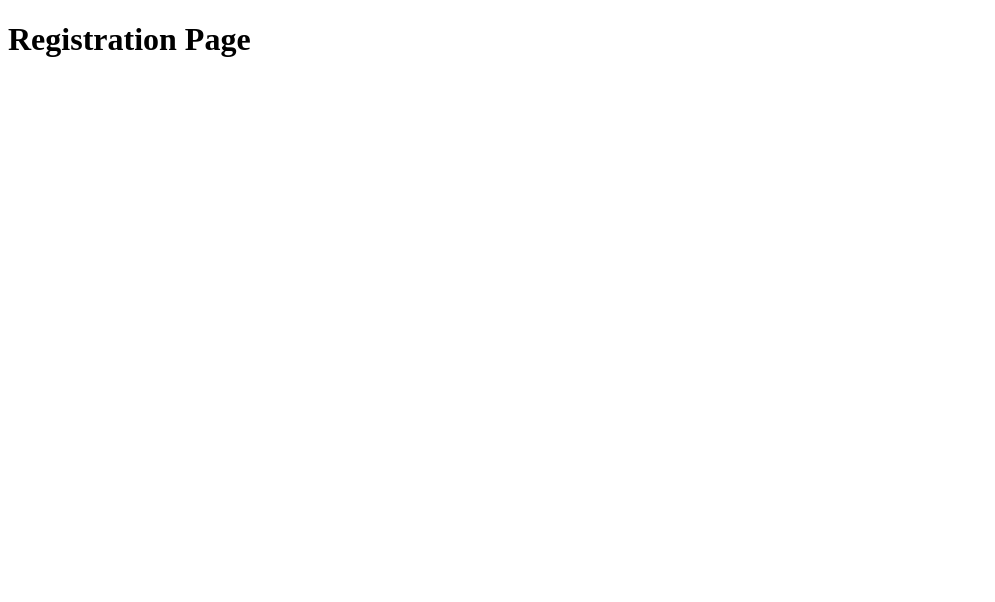
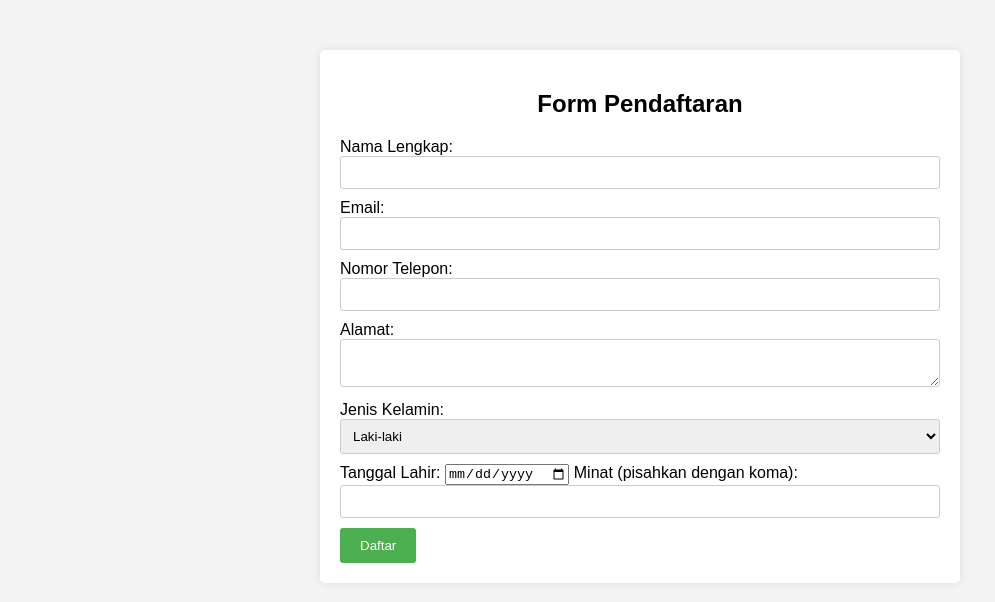
Before and after one commit to ChandraDina/CSS-layout-UTS, a plain HTML site: page pendaftaran.html in a window 1280 px wide. Shown: the whole page, without its empty margins (0-995 px from the left). Drawn offline with Linux system fonts and the light colour scheme.

Commit message:
revisi hasil

```diff
--- a/pendaftaran.html
+++ b/pendaftaran.html
@@ -3,11 +3,85 @@
 <head>
     <meta charset="UTF-8">
     <meta name="viewport" content="width=device-width, initial-scale=1.0">
-    <title>Halaman Pendaftaran</title>
-    <link rel="stylesheet" href="css/style.css">
+    <title>Form Pendaftaran</title>
+    <style>
+        body {
+            font-family: Arial, sans-serif;
+            background-color: #f4f4f4;
+            margin: 0;
+            padding: 0;
+        }
+
+        .container {
+            max-width: 600px;
+            margin: 50px auto;
+            background-color: #fff;
+            padding: 20px;
+            border-radius: 5px;
+            box-shadow: 0 0 10px rgba(0, 0, 0, 0.1);
+        }
+
+        h2 {
+            text-align: center;
+            margin-bottom: 20px;
+        }
+
+        input[type="text"],
+        input[type="email"],
+        textarea,
+        select {
+            width: 100%;
+            padding: 8px;
+            margin-bottom: 10px;
+            border: 1px solid #ccc;
+            border-radius: 3px;
+            box-sizing: border-box;
+        }
+
+        input[type="submit"] {
+            background-color: #4caf50;
+            color: #fff;
+            padding: 10px 20px;
+            border: none;
+            border-radius: 3px;
+            cursor: pointer;
+        }
+
+        input[type="submit"]:hover {
+            background-color: #45a049;
+        }
+    </style>
 </head>
 <body>
-    <h1>Registration Page</h1>
-    <!-- Content for Registration page -->
+    <div class="container">
+        <h2>Form Pendaftaran</h2>
+        <form action="success.html" method="post">
+            <label for="fullname">Nama Lengkap:</label>
+            <input type="text" id="fullname" name="fullname" required>
+
+            <label for="email">Email:</label>
+            <input type="email" id="email" name="email" required>
+
+            <label for="phone">Nomor Telepon:</label>
+            <input type="text" id="phone" name="phone" required>
+
+            <label for="address">Alamat:</label>
+            <textarea id="address" name="address" required></textarea>
+
+            <label for="gender">Jenis Kelamin:</label>
+            <select id="gender" name="gender">
+                <option value="male">Laki-laki</option>
+                <option value="female">Perempuan</option>
+            </select>
+
+            <label for="birthdate">Tanggal Lahir:</label>
+            <input type="date" id="birthdate" name="birthdate" required>
+
+            <label for="interests">Minat (pisahkan dengan koma):</label>
+            <input type="text" id="interests" name="interests" required>
+
+            <input type="submit" value="Daftar">
+        </form>
+    </div>
 </body>
 </html>
```
Also changed, not shown: Home.html.html (+20 -17 lines).
